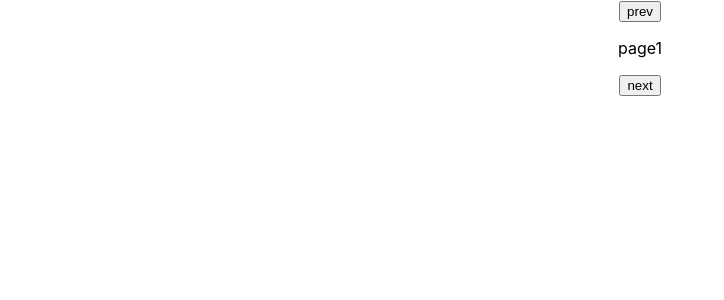
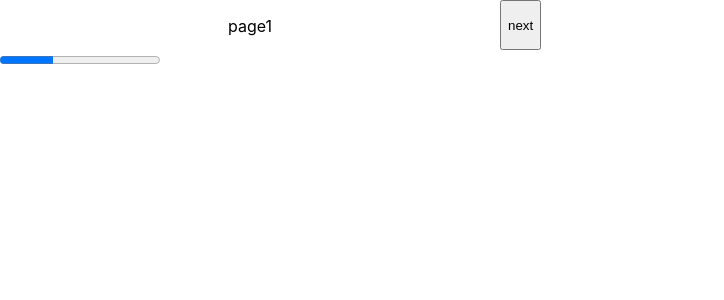
Before and after one commit to emmyc/moving-on, a React (Create React App) app: page /narrative in a window 1280 px wide. Shown: the top 300 px of the page, without its empty margins (0-724 px from the left). Built offline with nearby package versions, Linux system fonts and the light colour scheme.

Commit message:
last page goes to explore page, basic progress bar
needs content and styling still

```diff
--- a/src/components/Narrative.js
+++ b/src/components/Narrative.js
@@ -1,4 +1,6 @@
 import React from 'react';
+import { Link } from "react-router-dom";
+import '../styles/Narrative.scss';
 
 class NarrativeContent extends React.Component {
 
@@ -19,6 +21,7 @@ class NarrativeContent extends React.Component {
 class Narrative extends React.Component {
     constructor(props) {
         super(props)
+        this.numPages = 3;
         this.state = {
             pageNum: 1,
         }
@@ -29,28 +32,41 @@ class Narrative extends React.Component {
     }
 
     handleNextClick() {
-        if (this.state.pageNum < 3)
+        if (this.state.pageNum < this.numPages)
             this.setState({pageNum: this.state.pageNum + 1});
     }
 
 
     render() {
         let content;
+        let prev;
+        let next;
         if (this.state.pageNum <= 1) {
             content = <NarrativeContent text="page1"/>;
+            next = <button className="nextButton" onClick={() => this.handleNextClick()}>next</button>
         }
         else if (this.state.pageNum === 2) {
+            prev = <button className="prevButton" onClick={() => this.handlePrevClick()}>prev</button>
             content = <NarrativeContent text="page2"/>;
+            next = <button className="nextButton" onClick={() => this.handleNextClick()}>next</button>
         }
         else if (this.state.pageNum >= 3) {
+            prev = <button className="prevButton" onClick={() => this.handlePrevClick()}>prev</button>
             content = <NarrativeContent text="page3"/>;
+            next = <Link to="/explore">
+                <button className="nextButton">next</button>
+            </Link>
         }
         return(
-            <div className="narrative-container">
-                <button className="prevButton" onClick={() => this.handlePrevClick()}>prev</button>
-                {content}
-                <button className="nextButton" onClick={() => this.handleNextClick()}>next</button>
+            <div className="page-container">
+                <div className="narrative-container">
+                    {prev}
+                    {content}
+                    {next}
+                </div>
+                <progress value={(this.state.pageNum / this.numPages)*100} max="100">30%</progress>
             </div>
+
         )
     }
 }
--- a/src/styles/Narrative.css
+++ /dev/null
@@ -1,23 +0,0 @@
-.narrative-container {
-    background-color:white;
-    min-height: 100vh;
-    display: flex;
-    flex-direction: row;
-    /*align-items: center;
-    justify-content: center;
-    font-size: calc(10px + 2vmin);
-    text-align: left;*/
-    color: black;
-}
-
-.page-content {
-    width: 500px;
-}
-
-/*.prevButton {
-    background: blue;
-}
-
-.nextButton {
-    background: green;
-}*/
--- /dev/null
+++ b/src/styles/Narrative.scss
@@ -0,0 +1,37 @@
+.page-container {
+    background-color:white;
+    min-height: 100vh;
+    display: flex;
+    flex-direction: column;
+    /*align-items: center;
+    justify-content: center;
+    font-size: calc(10px + 2vmin);
+    text-align: left;*/
+    color: black;
+}
+
+.narrative-container {
+    /*background-color:white;
+    min-height: 100vh;
+    display: flex;
+    flex-direction: row;*/
+    /*align-items: center;
+    justify-content: center;
+    font-size: calc(10px + 2vmin);
+    text-align: left;*/
+    display: flex;
+    flex-direction: row;
+    color: black;
+}
+
+.page-content {
+    width: 500px;
+}
+
+.prevButton {
+    height: 50px;
+}
+
+.nextButton {
+    height: 50px;
+}
```
